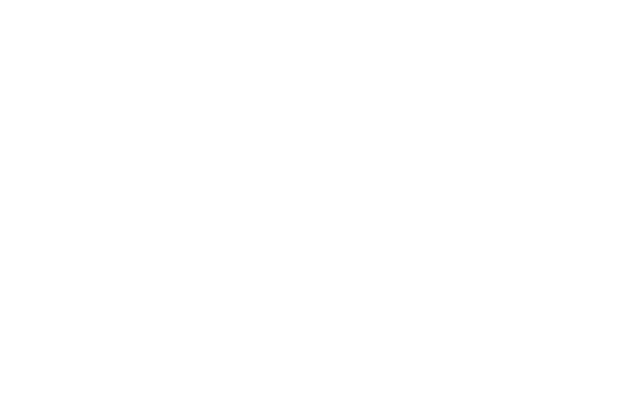
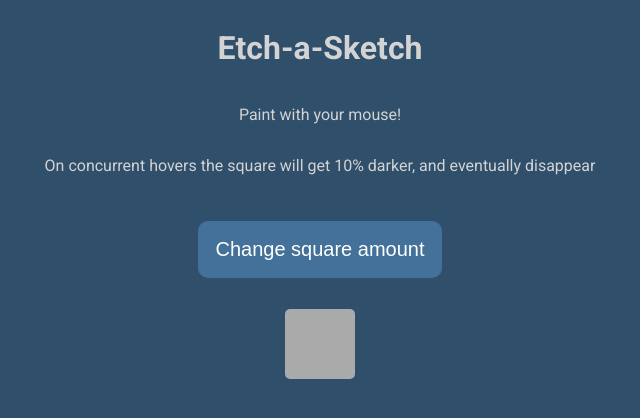
Before and after one commit to tomyrseth/odin-etch, a plain HTML site: page index.html in a window 1280 px wide. Shown: the whole page, without its empty margins (320-960 px from the left). Drawn offline with Linux system fonts and the light colour scheme.

Commit message:
finished

```diff
--- a/index.html
+++ b/index.html
@@ -5,8 +5,19 @@
   <meta name="viewport" content="width=device-width, initial-scale=1.0">
   <title>Document</title>
   <script src="src.js" defer></script>
+  <link rel="stylesheet" href="style.css">
+  <link rel="preconnect" href="https://fonts.googleapis.com">
+  <link rel="preconnect" href="https://fonts.gstatic.com" crossorigin>
+  <link href="https://fonts.googleapis.com/css2?family=Roboto:ital,wght@0,100;0,300;0,400;0,500;0,700;0,900;1,100;1,300;1,400;1,500;1,700;1,900&display=swap" rel="stylesheet">
 </head>
 <body>
 
+  <h1>Etch-a-Sketch</h1>
+  <p>Paint with your mouse!</p>
+  <p> On concurrent hovers the square will get 10% darker, and eventually disappear</p>
+
+  <button class="sButton">Change square amount</button>
+
+  <div class="grid-container"></div>
 </body>
 </html>
--- a/src.js
+++ b/src.js
@@ -0,0 +1,50 @@
+let numberOfSquares = 1;
+
+const container = document.querySelector('.grid-container');
+const btn = document.querySelector('.sButton');
+
+createSquares();
+addEventsToSquares();
+
+btn.addEventListener("click", (e) => {
+  do{
+    numberOfSquares = parseInt(window.prompt("How many squares do you want?\n (Only numbers between 1 and 100 are allowed.", ""), 10);
+  } while(isNaN(numberOfSquares) || numberOfSquares > 100 || numberOfSquares < 1);
+
+  destroySquares();
+  createSquares();
+  addEventsToSquares();
+});
+
+function createSquares(){
+  for (let i = 0; i < numberOfSquares; i++) {
+    let div = document.createElement('div')
+    div.className = 'div';
+    container.appendChild(div);
+  }
+}
+
+function destroySquares(){
+  let squares = selectAllSquares();
+  squares.forEach((el) => {
+    el.remove();
+  });
+}
+
+function selectAllSquares() {
+  let squares = document.querySelectorAll('.div');
+  return squares;
+}
+
+function addEventsToSquares() {
+  document.querySelectorAll('.div').forEach(element => {
+    element.addEventListener('mouseover', (event)=> {
+      let randomColor = Math.floor(Math.random()*16777215).toString(16);
+      event.target.style.backgroundColor = '#' + randomColor;
+      if (!event.target.style.opacity) event.target.style.opacity = 1;
+      event.target.style.opacity -= 0.1;
+      console.log(event.target.style.opacity);
+    });
+
+  });
+}
--- /dev/null
+++ b/style.css
@@ -0,0 +1,55 @@
+body {
+  background-color: rgb(47, 79, 107);
+  display: flex;
+  flex-direction: column;
+  justify-content: center;
+  align-items: center;
+}
+
+h1, p {
+  color: rgb(211, 211, 211);
+  font-family: Roboto, arial;
+}
+
+.grid-container {
+  display: flex;
+  flex-wrap: wrap;
+  justify-content: center;
+  align-items: center;
+  width: 750px;
+}
+
+.grid-container > div {
+  background-color: rgb(170, 170, 170);
+  border-radius: 5px;
+  height: 70px;
+  width: 70px;
+  margin: 1px;
+  opacity: 1;
+  transition: 0.4s ease-out;
+}
+
+.hover {
+  opacity: 0.8;
+}
+
+.sButton {
+  font-size: 20px;
+  color: rgb(255, 255, 255);
+  border: solid transparent 2px;
+  padding: 15px;
+  border-radius: 10px;
+  background-color: rgb(67, 113, 154);
+  margin: 30px;
+  cursor: pointer;
+  transition: 0.2s;
+}
+
+.sButton:active {
+  scale: 0.98;
+  opacity: 0.4;
+}
+
+.sButton:hover {
+  border: solid rgb(177, 177, 177) 2px;
+}
```
